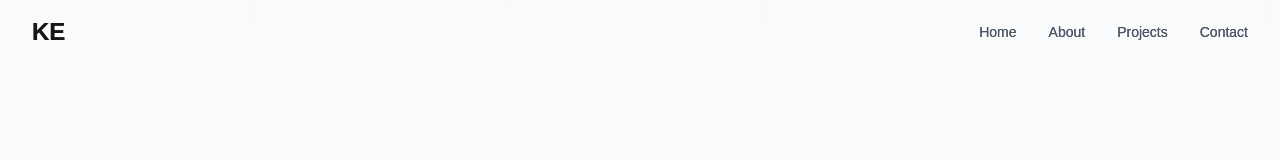
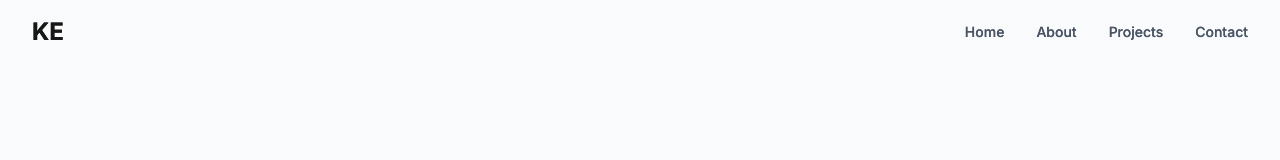
Before and after one commit to karlen31/portfolio-ai, a Next.js app: page / in a window 1280 px wide. Shown: the top 160 px of the page. Built offline with nearby package versions, Linux system fonts and the light colour scheme.

Commit message:
remove scrollsmoother

```diff
--- a/src/app/layout.tsx
+++ b/src/app/layout.tsx
@@ -1,17 +1,9 @@
 import './globals.css'
 import type { Metadata } from 'next'
-import { Geist, Geist_Mono } from "next/font/google";
+import { Inter } from 'next/font/google';
 import Navbar from '@/components/Navbar';
 
-const geistSans = Geist({
-  variable: "--font-geist-sans",
-  subsets: ["latin"],
-});
-
-const geistMono = Geist_Mono({
-  variable: "--font-geist-mono",
-  subsets: ["latin"],
-});
+const inter = Inter({ subsets: ['latin'] });
 
 export const metadata: Metadata = {
   title: 'Karl Eñano - Portfolio',
@@ -25,15 +17,9 @@ export default function RootLayout({
 }) {
   return (
     <html lang="en">
-      <body
-        className={`${geistSans.variable} ${geistMono.variable} antialiased`}
-      >
-        <div id="smooth-wrapper">
-          <div id="smooth-content">
-            <Navbar />
-            {children}
-          </div>
-        </div>
+      <body className={inter.className}>
+        <Navbar />
+        {children}
       </body>
     </html>
   )
--- a/src/components/Navbar.tsx
+++ b/src/components/Navbar.tsx
@@ -4,7 +4,6 @@ import { useState, useEffect } from 'react';
 import Link from 'next/link';
 import { usePathname } from 'next/navigation';
 import gsap from 'gsap';
-import { ScrollSmoother } from 'gsap/ScrollSmoother';
 import { ScrollTrigger } from 'gsap/ScrollTrigger';
 
 export default function Navbar() {
@@ -14,25 +13,14 @@ export default function Navbar() {
 
   useEffect(() => {
     // Register GSAP plugins
-    gsap.registerPlugin(ScrollSmoother, ScrollTrigger);
-
-    // Initialize ScrollSmoother
-    const smoother = ScrollSmoother.create({
-      wrapper: '#smooth-wrapper',
-      content: '#smooth-content',
-      smooth: 1.5,
-      effects: true
-    });
+    gsap.registerPlugin(ScrollTrigger);
 
     const handleScroll = () => {
       setIsScrolled(window.scrollY > 20);
     };
 
     window.addEventListener('scroll', handleScroll);
-    return () => {
-      window.removeEventListener('scroll', handleScroll);
-      smoother.kill();
-    };
+    return () => window.removeEventListener('scroll', handleScroll);
   }, []);
 
   const handleNavClick = (e: React.MouseEvent<HTMLAnchorElement>, targetId: string) => {
@@ -43,13 +31,9 @@ export default function Navbar() {
       const elementPosition = targetElement.getBoundingClientRect().top;
       const offsetPosition = elementPosition + window.pageYOffset - headerOffset;
 
-      gsap.to(window, {
-        duration: 1,
-        scrollTo: {
-          y: offsetPosition,
-          offsetY: headerOffset
-        },
-        ease: "power2.inOut"
+      window.scrollTo({
+        top: offsetPosition,
+        behavior: 'smooth'
       });
     }
     setIsMenuOpen(false);
```
